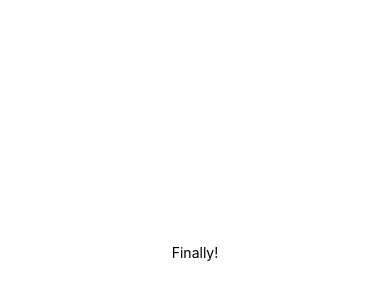
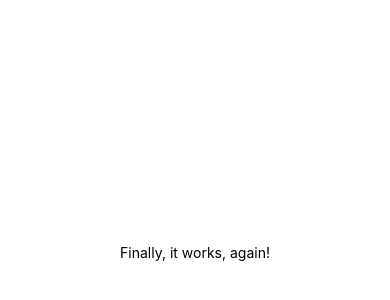
Before and after one commit to Newbclharri/React-Native-Quehaceres, a React Native app: screen / in a window 390 px wide. Shown: the part 170-470 px from the top of the page. Built offline with nearby package versions, Linux system fonts and the light colour scheme.

Commit message:
debugging

```diff
--- a/App.js
+++ b/App.js
@@ -2,9 +2,16 @@ import { StatusBar } from 'expo-status-bar';
 import { StyleSheet, Text, View } from 'react-native';
 
 export default function App() {
+  let x = 1;
+  console.log('App executed');
+  function handlePress(){
+    console.log("Text 1 pressed");
+  };
+
+  handlePress();
   return (
     <View style={styles.container}>
-      <Text>Finally!</Text>
+      <Text onPress={handlePress}>Finally, it works, again!</Text>
       <StatusBar style="auto" />
     </View>
   );
--- a/app.json
+++ b/app.json
@@ -2,6 +2,8 @@
   "expo": {
     "name": "MyFirstRNApp",
     "slug": "MyFirstRNApp",
+    "privacy": "public",
+    "description": "An app that manages a your to do items",
     "version": "1.0.0",
     "orientation": "portrait",
     "icon": "./assets/icon.png",
--- a/package.json
+++ b/package.json
@@ -15,10 +15,14 @@
     "react": "17.0.2",
     "react-dom": "17.0.2",
     "react-native": "0.68.2",
-    "react-native-web": "0.17.7"
+    "react-native-web": "0.17.7",
+    "expo-updates": "~0.13.4"
   },
   "devDependencies": {
     "@babel/core": "^7.12.9"
   },
+  "resolutions": {
+    "@react-native-community/cli-debugger-ui": "4.7.0"
+  },
   "private": true
 }
```
Also changed, not shown: 1 other file (tests, documents, lock files or other folders).
